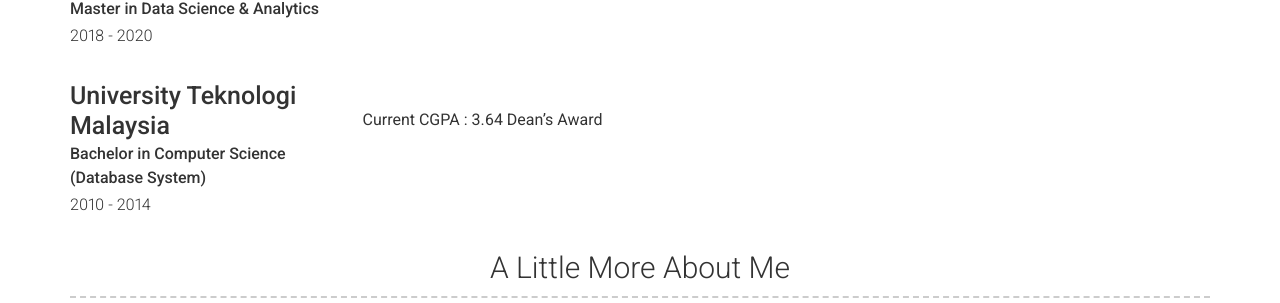
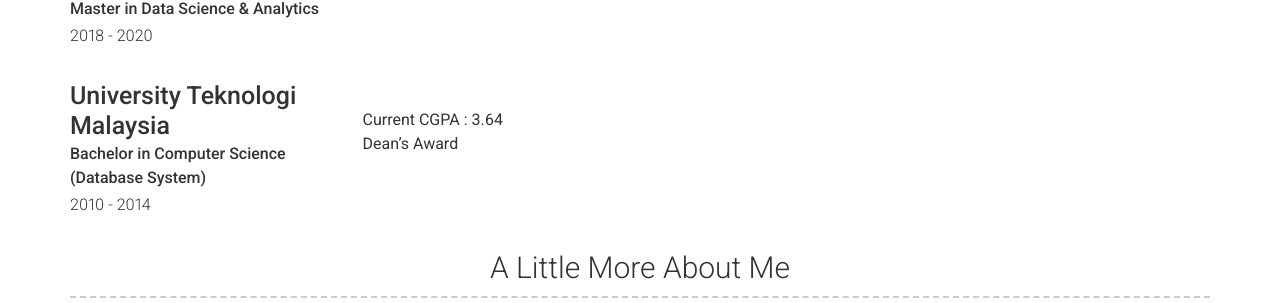
Before and after one commit to mahirahamzah/Resume, a Jekyll site: the page built from index.md, in a window 1280 px wide. Shown: the part 1179-1482 px from the top of the page. Built offline with Jekyll 4.4.1, drawn with Linux system fonts in a browser that asks for light colours; nearby versions of some CDN libraries.

```diff
--- a/_data/education.yml
+++ b/_data/education.yml
@@ -16,5 +16,5 @@
   quote: >
 
   description: | # this will include new lines to allow paragraphs
-    Current CGPA : 3.64
+    Current CGPA : 3.64\
     Dean's Award
```
